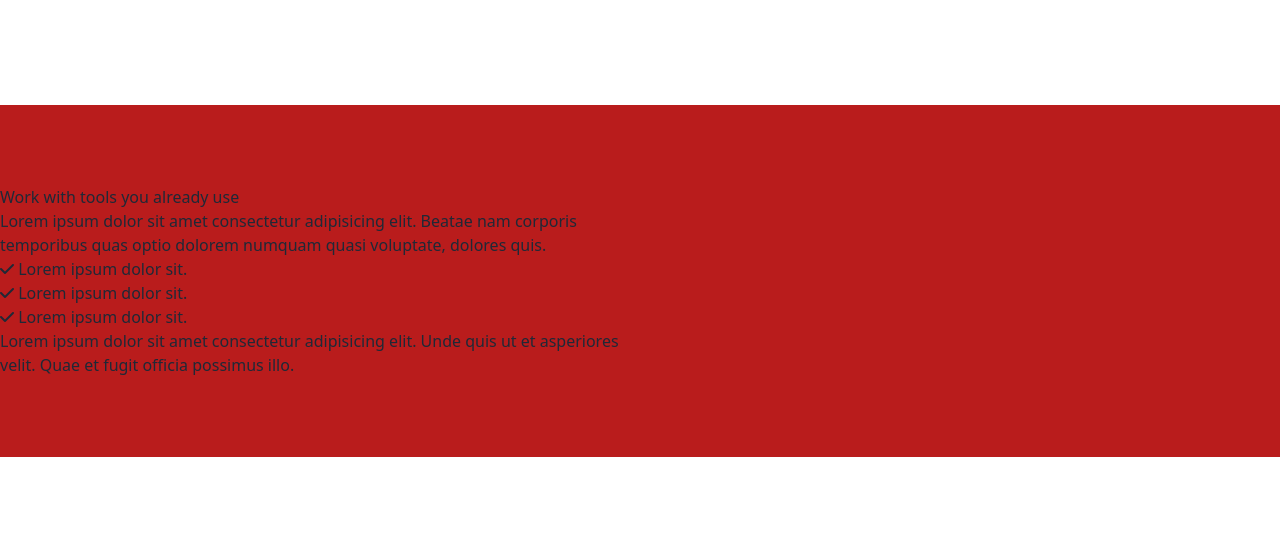
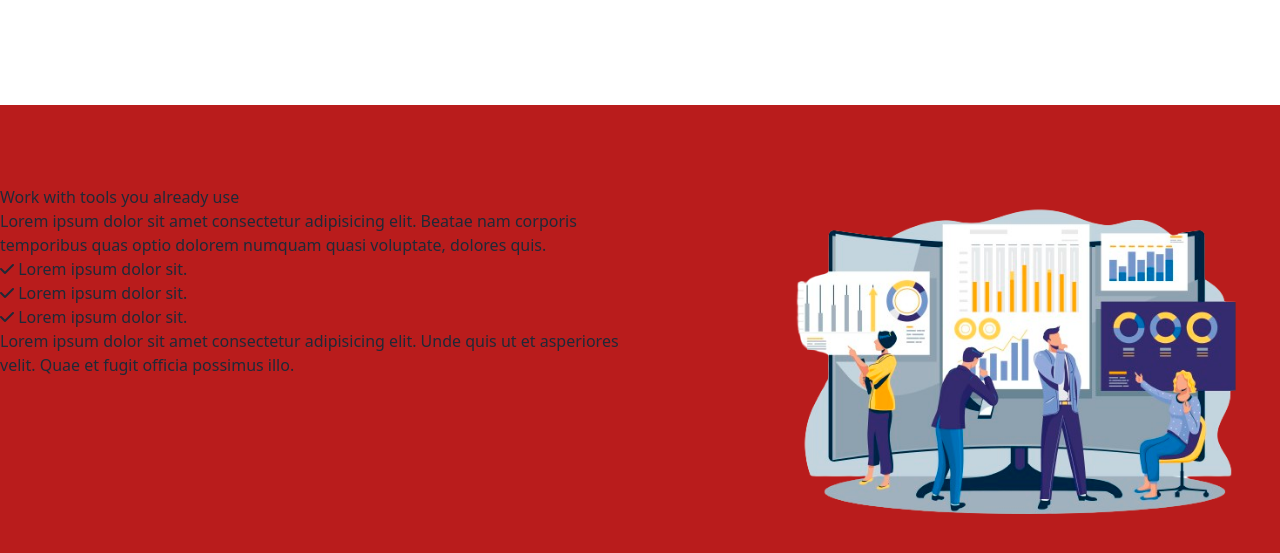
Before and after one commit to Mmy2000/tailwind-css, a website: page src/index.html in a window 1280 px wide. Shown: the part 695-1248 px from the top of the page. Before the commit the page ends 1152 px from the top, so only its background shows below. Drawn offline with Linux system fonts and the light colour scheme.

Commit message:
starting with company section

```diff
--- a/src/index.html
+++ b/src/index.html
@@ -94,7 +94,9 @@
                     </ul>
                     <p>Lorem ipsum dolor sit amet consectetur adipisicing elit. Unde quis ut et asperiores velit. Quae et fugit officia possimus illo.</p>
                 </div>
-                <div class="col-span-5 "></div>
+                <div class="col-span-5 col-start-8">
+                    <img src="img/5031659-removebg-preview.png" alt="">
+                </div>
             </div>
         </div>
     </section>
```
Also changed, not shown: dist/css/output.css, src/img/5031659-removebg-preview.png (added).
